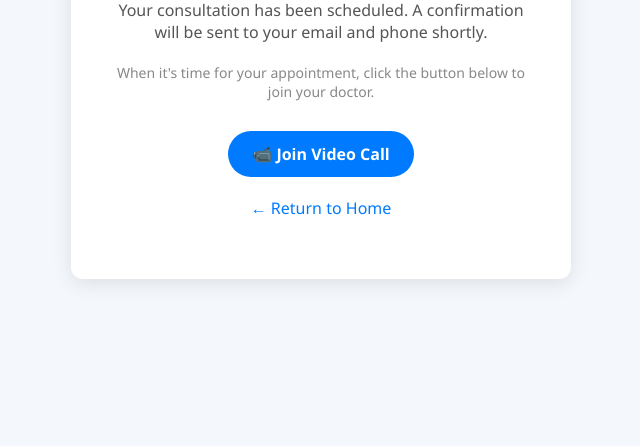
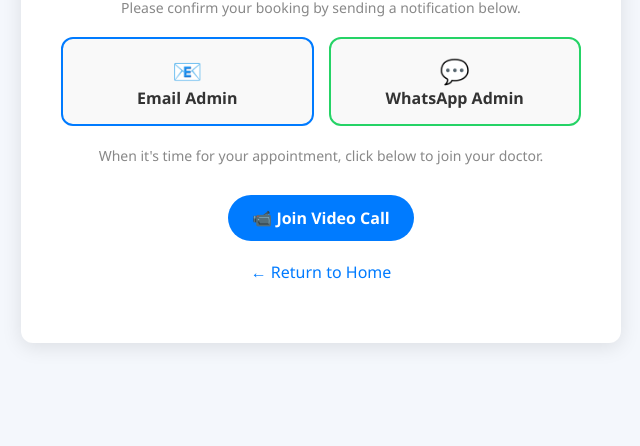
Before and after one commit to zionbunc/ziobunctelemedicineng, a website: page thank-you.html in a window 1280 px wide. Shown: the part 354-800 px from the top of the page, without its empty margins (319-959 px from the left). Drawn offline with Linux system fonts and the light colour scheme.

Commit message:
Final: Added Admin Email and WhatsApp notification links

```diff
--- a/thank-you.html
+++ b/thank-you.html
@@ -7,23 +7,66 @@
     <style>
         * { margin: 0; padding: 0; box-sizing: border-box; font-family: 'Segoe UI', sans-serif; }
         body { background: #f4f7fc; display: flex; justify-content: center; align-items: center; height: 100vh; }
-        .container { max-width: 500px; width: 100%; background: white; padding: 40px; border-radius: 12px; box-shadow: 0 4px 20px rgba(0,0,0,0.1); text-align: center; }
+        .container { max-width: 600px; width: 100%; background: white; padding: 40px; border-radius: 12px; box-shadow: 0 4px 20px rgba(0,0,0,0.1); text-align: center; }
         .icon { font-size: 60px; color: #28a745; margin-bottom: 10px; }
         h1 { color: #28a745; margin-bottom: 10px; }
         p { color: #555; margin-bottom: 20px; }
+
+        .action-grid { display: grid; grid-template-columns: 1fr 1fr; gap: 15px; margin: 20px 0; }
+
+        .action-btn {
+            display: flex; flex-direction: column; align-items: center; justify-content: center;
+            padding: 15px; border-radius: 12px; text-decoration: none; font-weight: bold; border: 2px solid #eee;
+            transition: 0.3s; color: #333; background: #f9f9f9;
+        }
+        .action-btn:hover { transform: translateY(-2px); box-shadow: 0 4px 10px rgba(0,0,0,0.1); }
+        .action-btn.email { border-color: #007bff; }
+        .action-btn.email:hover { background: #e7f3ff; }
+        .action-btn.whatsapp { border-color: #25D366; }
+        .action-btn.whatsapp:hover { background: #e5f9ee; }
+
         .video-btn { display: inline-block; background: #007bff; color: white; padding: 12px 24px; border-radius: 30px; text-decoration: none; margin-top: 10px; font-weight: bold; }
         .video-btn:hover { background: #0056b3; }
         a { color: #007bff; text-decoration: none; }
+
+        @media (max-width: 500px) {
+            .action-grid { grid-template-columns: 1fr; }
+        }
     </style>
 </head>
 <body>
     <div class="container">
         <div class="icon">✅</div>
         <h1>Appointment Booked!</h1>
-        <p>Your consultation has been scheduled. A confirmation will be sent to your email and phone shortly.</p>
-        <p style="font-size: 14px; color: #888;">When it's time for your appointment, click the button below to join your doctor.</p>
+        <p>Your consultation has been scheduled. A confirmation has been sent to the admin.</p>
+        <p style="font-size: 14px; color: #888;">Please confirm your booking by sending a notification below.</p>
+
+        <div class="action-grid">
+            <!-- Email Button to Admin -->
+            <a href="mailto:ziobuncenterprise@gmail.com?subject=Ziobunc%20Appointment%20Confirmation&body=Hello%20Admin,%0A%0AMy%20name%20is%20[Your%20Name]%20and%20I%20have%20booked%20a%20consultation.%0A%0APlease%20confirm%20my%20appointment.%0A%0AThank%20you." class="action-btn email">
+                <span style="font-size: 24px;">📧</span>
+                Email Admin
+            </a>
+
+            <!-- WhatsApp Button to Admin -->
+            <a href="https://wa.me/2348068856864?text=Hello%20Admin,%20I%20have%20booked%20a%20consultation%20with%20Ziobunc%20Telemedicine.%20Please%20confirm%20my%20appointment." class="action-btn whatsapp">
+                <span style="font-size: 24px;">💬</span>
+                WhatsApp Admin
+            </a>
+        </div>
+
+        <p style="font-size: 14px; color: #888; margin-top: 15px;">When it's time for your appointment, click below to join your doctor.</p>
         <a href="video-call.html" class="video-btn">📹 Join Video Call</a>
         <p style="margin-top: 20px;"><a href="https://ziobunctelemedicineng.vercel.app">← Return to Home</a></p>
     </div>
+
+    <script>
+        // Simple script to grab the booking info from the URL if needed
+        const urlParams = new URLSearchParams(window.location.search);
+        const doctor = urlParams.get('doctor');
+        if(doctor) {
+            document.getElementById('displayDoctor').textContent = doctor;
+        }
+    </script>
 </body>
 </html>
```
